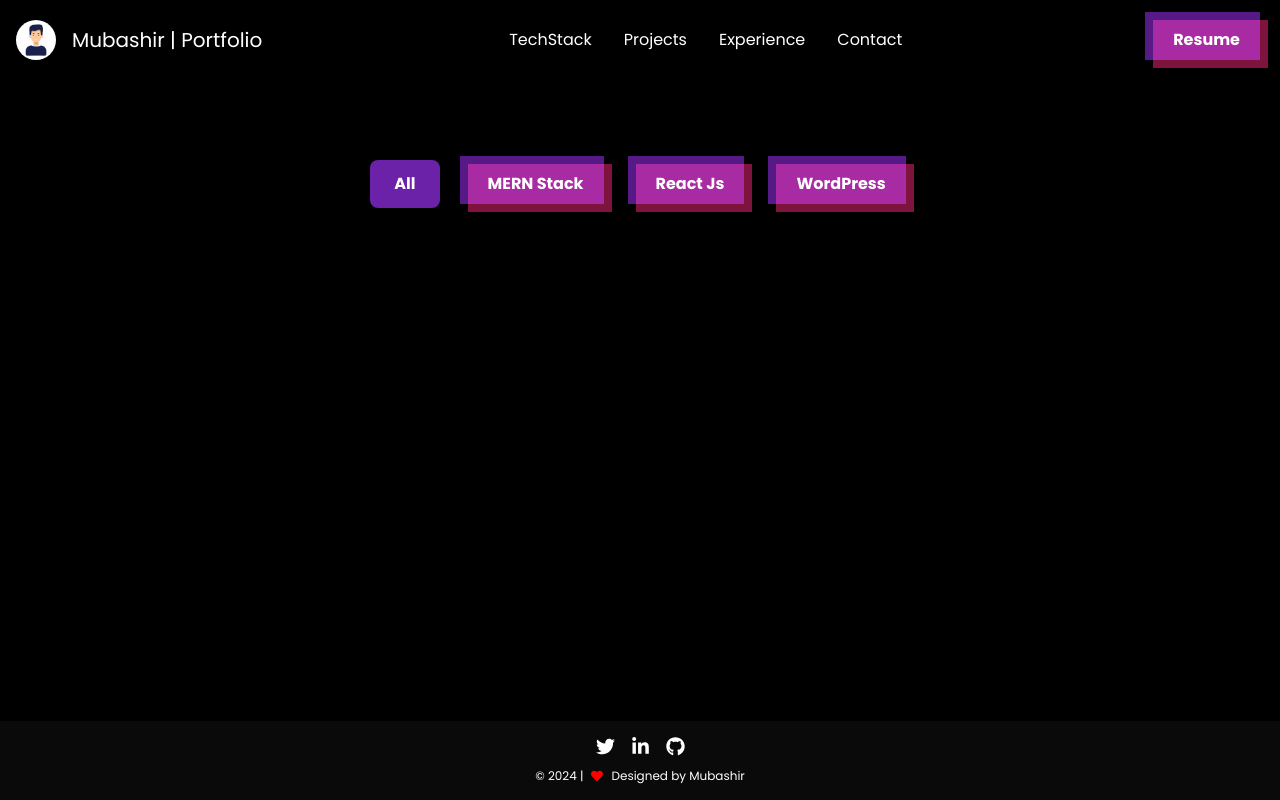
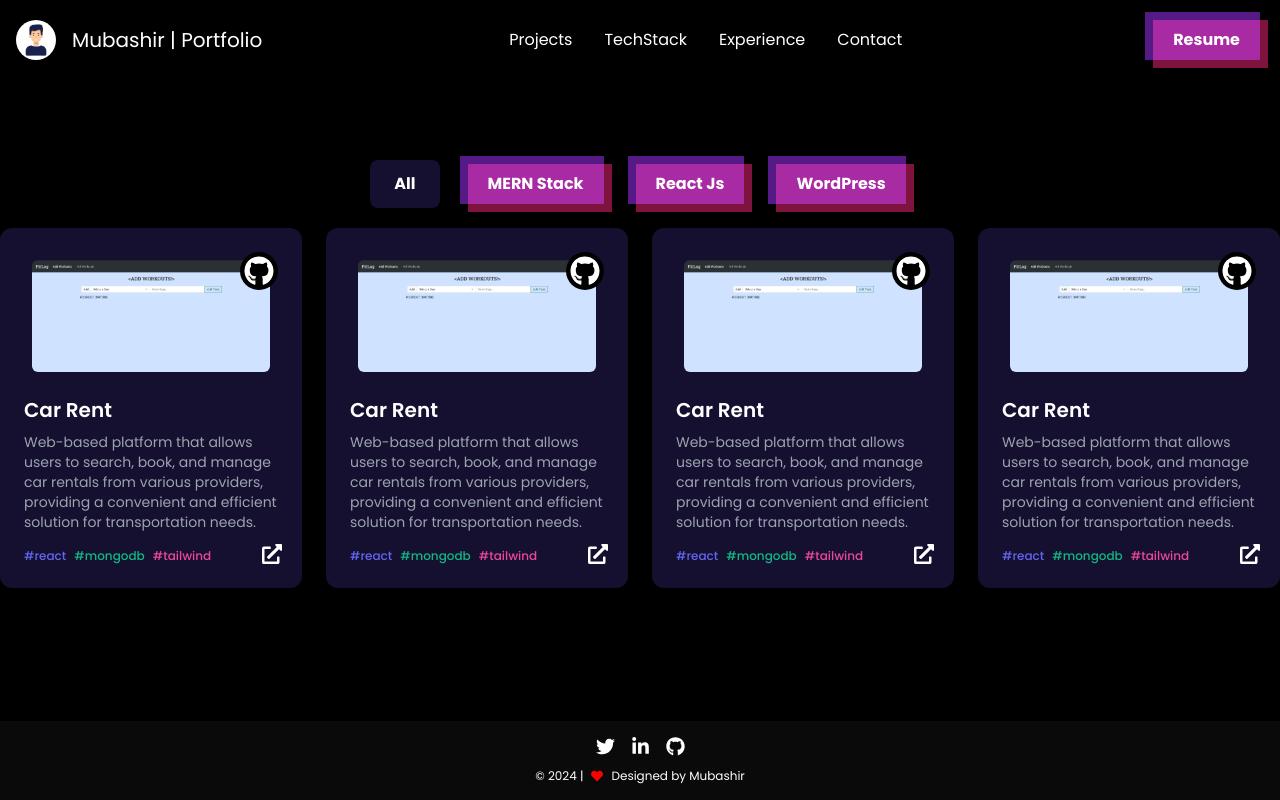
Before and after one commit to Mubashir1920/React-Portfolio, a React (Create React App) app: page /Projects in a window 1280 px wide. Built offline with nearby package versions, Linux system fonts and the light colour scheme.

Commit message:
Project Page Intiated

```diff
--- a/src/Pages/Projects.jsx
+++ b/src/Pages/Projects.jsx
@@ -1,5 +1,6 @@
 import React, { useState } from 'react'
 import transition from '../Utilities/transition'
+import ProjectCard from '../components/ProjectCard'
 
 const Projects = () => {
   const [selectedTab, setSelectedTab] = useState('All')
@@ -18,13 +19,21 @@ const Projects = () => {
     <div className='container mx-auto' >
       <div className="flex flex-wrap  pt-20 justify-center">
         {projectType.map(item => (
-          <a key={item.id} onClick={() => ActiveTab(item)} href="#_" className={`relative mx-3 mb-5 ${selectedTab === item ? 'bg-purple-800' : ''}  px-6 py-3 font-bold text-white rounded-lg group`}>
+          <a key={item.id} onClick={() => ActiveTab(item)} href="#_" className={`relative mx-3 mb-5 ${selectedTab === item ? 'bg-[#151030]' : ''}  px-6 py-3 font-bold text-white rounded-lg group`}>
             {selectedTab === item ? null : <div><span className="absolute inset-0 w-full h-full transition duration-300 transform -translate-x-1 -translate-y-1 bg-purple-800 ease opacity-80 group-hover:translate-x-0 group-hover:translate-y-0"></span>
               <span className="absolute inset-0 w-full h-full transition duration-300 transform translate-x-1 translate-y-1 bg-pink-800 ease opacity-80 group-hover:translate-x-0 group-hover:translate-y-0 mix-blend-screen"></span></div>}
             <span className="relative">{item}</span>
           </a>
         ))}
       </div>
+      <div className="grid grid-cols-1 gap-6 sm:grid-cols-2 lg:grid-cols-4 justify-items-center">
+        <ProjectCard />
+        <ProjectCard />
+        <ProjectCard />
+        <ProjectCard />
+      </div>
+
+
     </div>
   )
 }
--- a/src/Pages/TechStack.jsx
+++ b/src/Pages/TechStack.jsx
@@ -2,7 +2,7 @@ import React from 'react'
 import transition from '../Utilities/transition';
 import { RiJavascriptFill, RiNextjsFill } from "react-icons/ri";
 import { FaReact, FaHtml5, FaCss3Alt, FaDatabase, FaNode, FaWordpress, FaGithub, FaAmazon, FaMicrosoft } from "react-icons/fa";
-import { SiMongodb, SiCplusplusbuilder, SiRedux,SiTailwindcss, SiExpress  } from "react-icons/si";
+import { SiMongodb, SiCplusplusbuilder, SiRedux, SiTailwindcss, SiExpress } from "react-icons/si";
 const TechStack = () => {
   return (
     <div className=' mx-auto px-8  container' >
@@ -40,15 +40,21 @@ const TechStack = () => {
             <li className='flex items-center mb-3 ' ><SiMongodb size={26} className='mr-2' />Mongo DB</li>
             <li className='flex items-center mb-3 ' ><FaDatabase size={26} className='mr-2' />Oracle DB</li>
           </ul>
-        </div>
-        <div className='mt-7 text-center  px-7 pb-6 box-border' >
           <h1 className='font-bold tracking-tight hover:text-white transition-all duration-200 hover:bg-black    px-4 text-xl cursor-pointer bg-white text-black py-1 rounded-md ' >CMS</h1>
           <ul className='my-5 text-lg' >
             <li className='flex items-center mb-3 ' ><FaWordpress size={26} className='mr-2' />WordPress</li>
           </ul>
+
+        </div>
+        <div className='mt-7 text-center  px-7 pb-6 box-border' >
+
           <h1 className='font-bold tracking-tight hover:text-white transition-all duration-200 hover:bg-black    px-4 text-xl cursor-pointer bg-white text-black py-1 rounded-md ' >Version Control</h1>
           <ul className='my-5 text-lg' >
             <li className='flex items-center mb-3 ' ><FaGithub size={26} className='mr-2' />Git</li>
+          </ul>
+          <h1 className='font-bold tracking-tight hover:text-white transition-all duration-200 hover:bg-black    px-4 text-xl cursor-pointer bg-white text-black py-1 rounded-md ' >Languages</h1>
+          <ul className='my-5 text-lg' >
+            <li className='flex items-center mb-3 ' ><SiCplusplusbuilder size={26} className='mr-2' />C++</li>
           </ul>
         </div>
         <div className='mt-7 text-center  px-7 pb-6 box-border' >
@@ -57,10 +63,7 @@ const TechStack = () => {
             <li className='flex items-center mb-3 ' ><FaAmazon size={26} className='mr-2' />AWS</li>
             <li className='flex items-center mb-3 ' ><FaMicrosoft size={22} className='mr-2' />Azure 365</li>
           </ul>
-          <h1 className='font-bold tracking-tight hover:text-white transition-all duration-200 hover:bg-black    px-4 text-xl cursor-pointer bg-white text-black py-1 rounded-md ' >Languages</h1>
-          <ul className='my-5 text-lg' >
-            <li className='flex items-center mb-3 ' ><SiCplusplusbuilder size={26} className='mr-2' />C++</li>
-          </ul>
+
         </div>
       </div>
 
--- /dev/null
+++ b/src/components/ProjectCard.jsx
@@ -0,0 +1,32 @@
+import React from 'react';
+import ProjectImg from '../assets/project/Fitlog.png';
+import { FaGithub,FaExternalLinkAlt } from "react-icons/fa";
+
+const ProjectCard = () => {
+    return (
+        <div className="relative bg-[#151030] p-6 rounded-xl max-w-sm">
+            <FaGithub size={38}  className='bg-black p-1 rounded-full absolute top-6 right-6 cursor-pointer ' />
+            <FaExternalLinkAlt size={20}  className='  absolute bottom-6 hover:text-black transition-colors right-5  cursor-pointer ' />
+            <div className="bg-[#151030] p-2 rounded-lg">
+                <img
+                    src={ProjectImg}
+                    alt="Car Rent"
+                    className="rounded-md"
+                />
+            </div>
+            <h2 className="text-white text-xl font-semibold mt-4">Car Rent</h2>
+            <p className="text-gray-400 text-sm mt-2">
+                Web-based platform that allows users to search, book, and manage car
+                rentals from various providers, providing a convenient and efficient
+                solution for transportation needs.
+            </p>
+            <div className="mt-4 flex space-x-2">
+                <span className="text-xs font-medium text-[#6366F1]">#react</span>
+                <span className="text-xs font-medium text-[#10B981]">#mongodb</span>
+                <span className="text-xs font-medium text-[#EC4899]">#tailwind</span>
+            </div>
+        </div>
+    );
+};
+
+export default ProjectCard;
--- a/src/components/header.jsx
+++ b/src/components/header.jsx
@@ -18,8 +18,8 @@ const Header = () => {
                     <Link to='/' className="text-xl text-white ">Mubashir | Portfolio</Link>
                 </div>
                 <nav className="hidden font-normal text-white md:flex space-x-8">
+                    <Link to='/projects' className="relative text-md w-fit block after:block after:content-[''] after:absolute after:h-[3px] after:bg-white after:w-full after:scale-x-0 after:hover:scale-x-100 after:transition after:duration-300 after:origin-left ">Projects</Link>
                     <Link to='/TechStack' className="relative text-md w-fit block after:block after:content-[''] after:absolute after:h-[3px] after:bg-white after:w-full after:scale-x-0 after:hover:scale-x-100 after:transition after:duration-300 after:origin-left ">TechStack</Link>
-                    <Link to='/projects' className="relative text-md w-fit block after:block after:content-[''] after:absolute after:h-[3px] after:bg-white after:w-full after:scale-x-0 after:hover:scale-x-100 after:transition after:duration-300 after:origin-left ">Projects</Link>
                     <Link to='/about' className="relative text-md w-fit block after:block after:content-[''] after:absolute after:h-[3px] after:bg-white after:w-full after:scale-x-0 after:hover:scale-x-100 after:transition after:duration-300 after:origin-left ">Experience</Link>
                     <Link to='/contact' className="relative text-md w-fit block after:block after:content-[''] after:absolute after:h-[3px] after:bg-white after:w-full after:scale-x-0 after:hover:scale-x-100 after:transition after:duration-300 after:origin-left ">Contact</Link>
                 </nav>
@@ -42,8 +42,8 @@ const Header = () => {
                     <div className='absolute top-16 right-10' >
                         <IoMdClose onClick={() => setIsMobileMenuOpen(false)} className=' text-black cursor-pointer' size={28} />
                     </div>
+                    <Link onClick={() => setIsMobileMenuOpen(prevState => !prevState)} to='/projects' className="font-bold  relative text-md w-fit block after:block after:content-[''] after:absolute after:h-[3px] after:bg-black after:w-full after:scale-x-0 after:hover:scale-x-100 after:transition after:duration-300 after:origin-left ">Projects</Link>
                     <Link onClick={() => setIsMobileMenuOpen(prevState => !prevState)} to='/TechStack' className="font-bold relative text-md w-fit block after:block after:content-[''] after:absolute after:h-[3px] after:bg-black after:w-full after:scale-x-0 after:hover:scale-x-100 after:transition after:duration-300 after:origin-left ">TechStack</Link>
-                    <Link onClick={() => setIsMobileMenuOpen(prevState => !prevState)} to='/projects' className="font-bold  relative text-md w-fit block after:block after:content-[''] after:absolute after:h-[3px] after:bg-black after:w-full after:scale-x-0 after:hover:scale-x-100 after:transition after:duration-300 after:origin-left ">Projects</Link>
 
                     <Link onClick={() => setIsMobileMenuOpen(prevState => !prevState)} to='/about' className="font-bold  relative text-md w-fit block after:block after:content-[''] after:absolute after:h-[3px] after:bg-black after:w-full after:scale-x-0 after:hover:scale-x-100 after:transition after:duration-300 after:origin-left ">Experience</Link>
                     <Link onClick={() => setIsMobileMenuOpen(prevState => !prevState)} to='/contact' className="font-bold relative text-md w-fit block after:block after:content-[''] after:absolute after:h-[3px] after:bg-black after:w-full after:scale-x-0 after:hover:scale-x-100 after:transition after:duration-300 after:origin-left ">Contact</Link>
--- a/src/index.css
+++ b/src/index.css
@@ -8,6 +8,7 @@ body {
   background-color: black;
   font-family: 'Poppins' , 'sans-serif';
   color: white;
+  /* color: #151030; */
 }
 
 body::selection,
```
